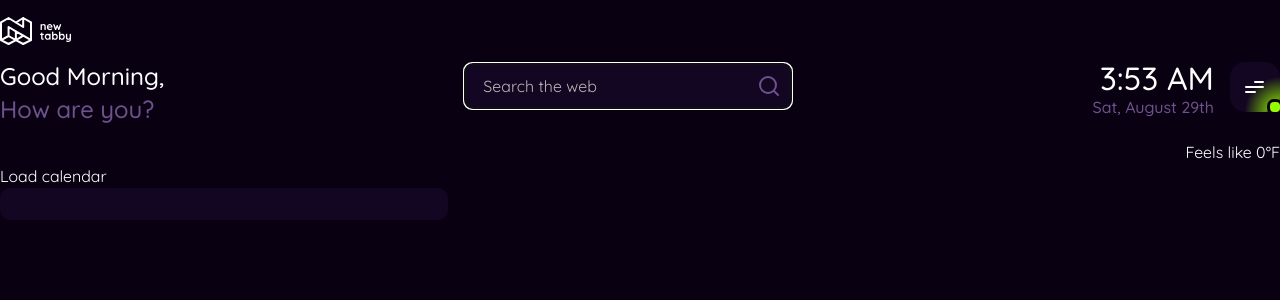
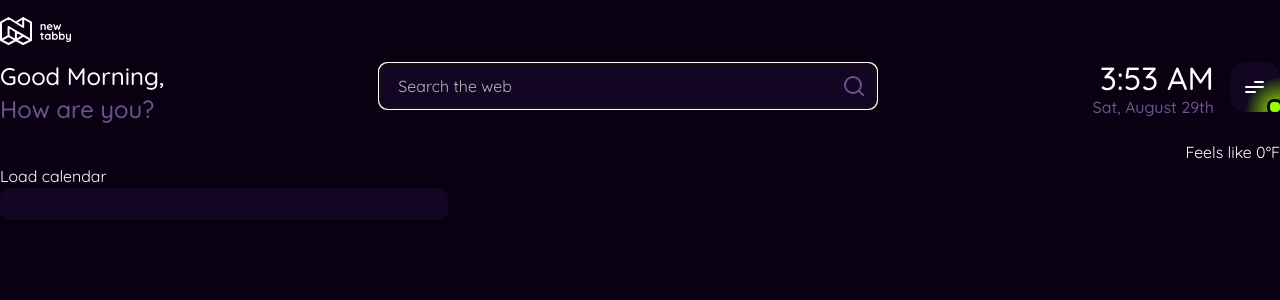
Before and after one commit to BrentWMiller/newtabby, a Nuxt app: page / in a window 1280 px wide. Shown: the top 300 px of the page. Built offline with nearby package versions, Linux system fonts and the light colour scheme; no server answers.

Commit message:
increases search bar size

```diff
--- a/components/TheSearch.vue
+++ b/components/TheSearch.vue
@@ -27,6 +27,6 @@ export default {
 
 <style scoped lang="postcss">
   .search {
-    min-width: 330px;
+    min-width: 500px;
   }
 </style>
```
